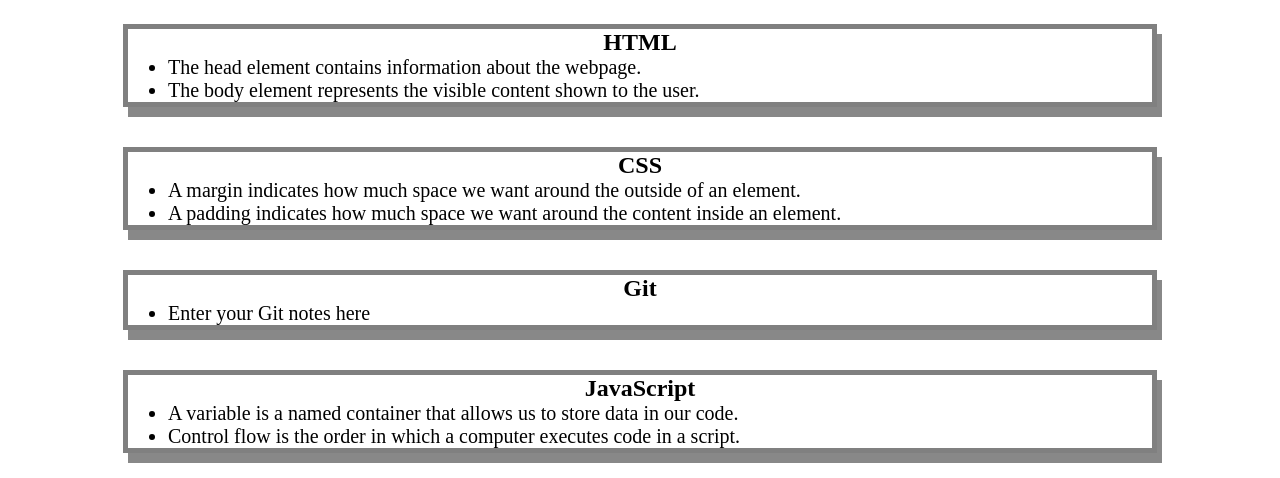
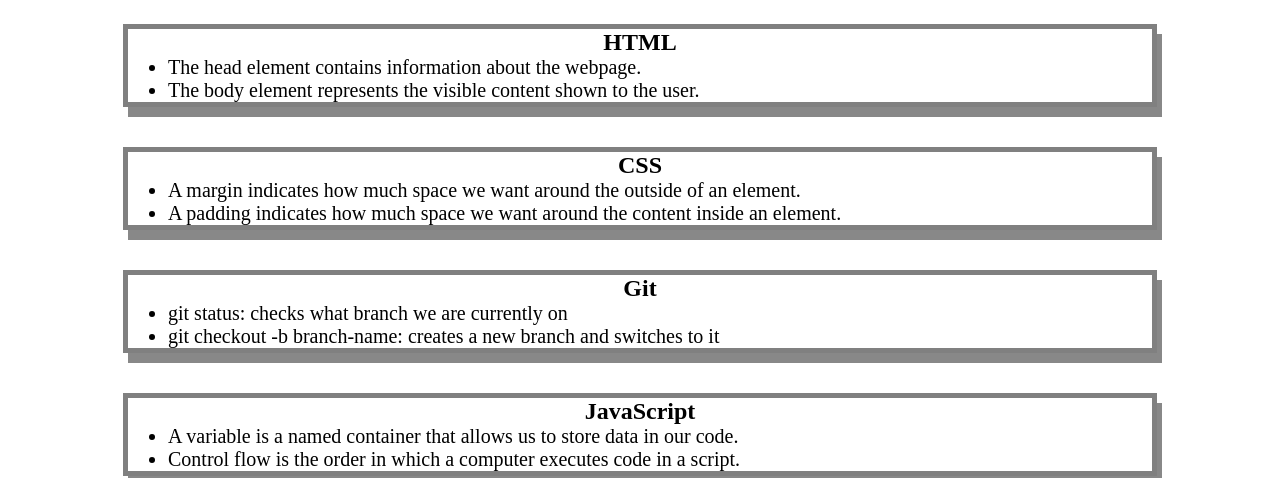
Before and after one commit to AaronH-o/prework-study-guide, a plain HTML site: page index.html in a window 1280 px wide. Shown: the part 136-614 px from the top of the page. Drawn offline with Linux system fonts and the light colour scheme.

Commit message:
updated README and added git section to notes

```diff
--- a/index.html
+++ b/index.html
@@ -33,7 +33,8 @@
       <section class="card" id="git-section">
         <h2>Git</h2>
         <ul>
-          <li>Enter your Git notes here</li>
+          <li>git status: checks what branch we are currently on</li>
+          <li>git checkout -b branch-name: creates a new branch and switches to it</li>
         </ul>
       </section>
 
```
Also changed, not shown: 1 other file.
